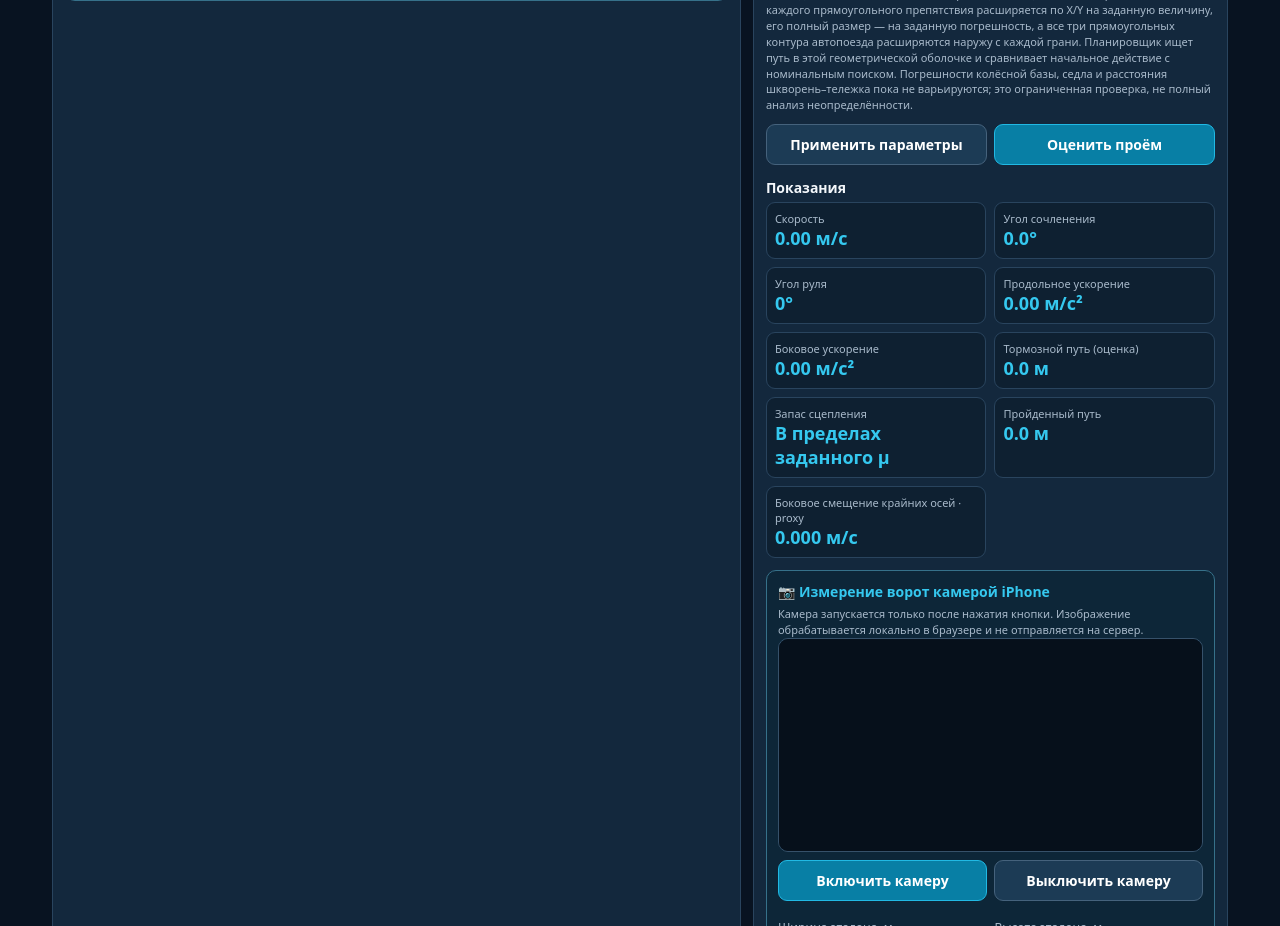
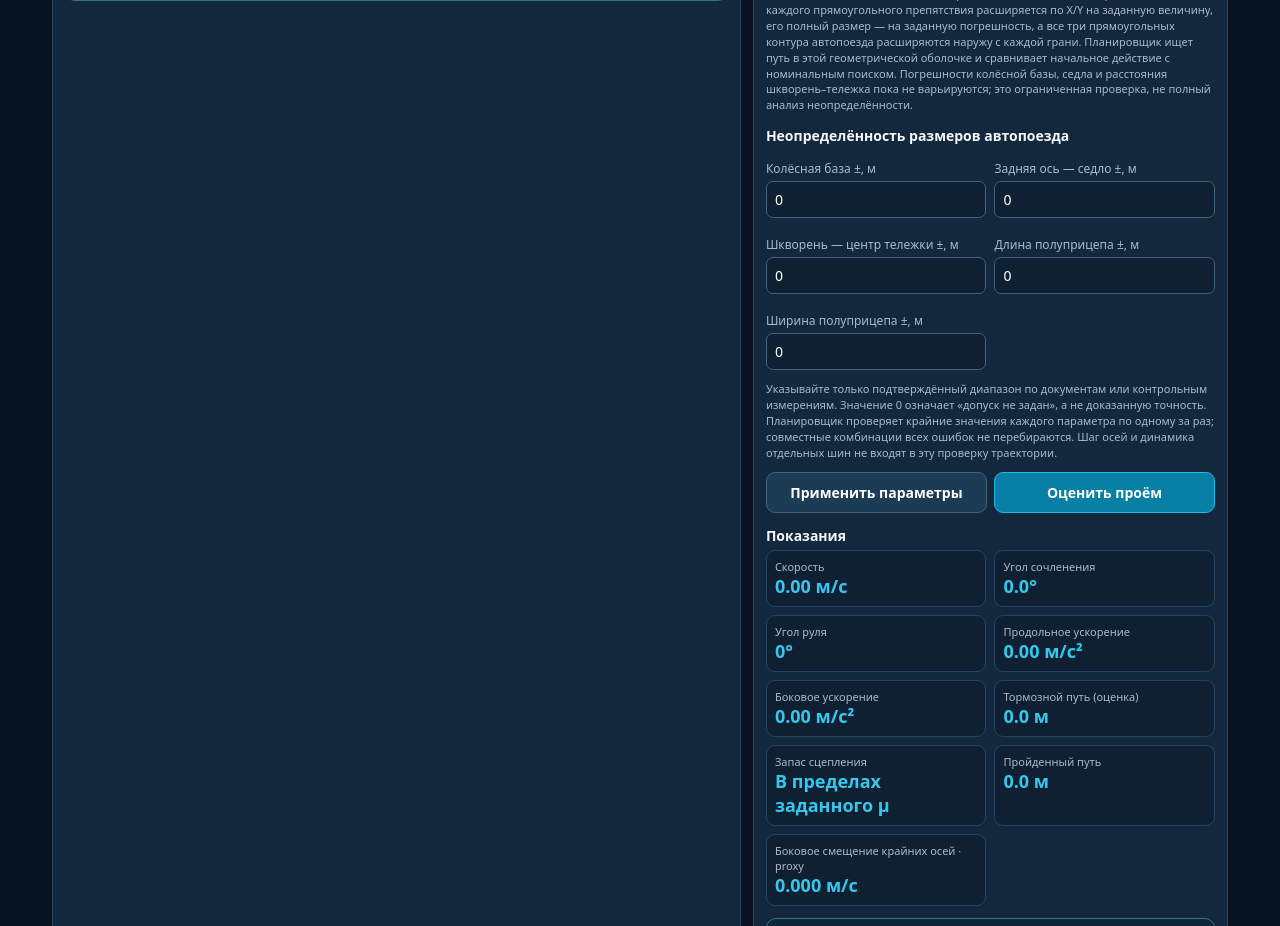
Before and after one commit to gnom3222-prog/TruckVision360-, a plain HTML site: page index.html in a window 1280 px wide. Shown: the part 1440-2366 px from the top of the page. Drawn offline with Linux system fonts and the light colour scheme.

Commit message:
Add physical dimension uncertainty controls

```diff
--- a/index.html
+++ b/index.html
@@ -183,6 +183,15 @@ canvas{max-width:100%}
 <div><label for="vehicleFootprintUncertainty">Расширение каждой грани автопоезда, м</label><input id="vehicleFootprintUncertainty" type="number" min="0" max="0.5" value="0.03" step="0.01"></div>
 </div>
 <p class="small">Это отдельные пользовательские границы, не оценка 1σ камеры: положение каждого прямоугольного препятствия расширяется по X/Y на заданную величину, его полный размер — на заданную погрешность, а все три прямоугольных контура автопоезда расширяются наружу с каждой грани. Планировщик ищет путь в этой геометрической оболочке и сравнивает начальное действие с номинальным поиском. Погрешности колёсной базы, седла и расстояния шкворень–тележка пока не варьируются; это ограниченная проверка, не полный анализ неопределённости.</p>
+<div class="section">Неопределённость размеров автопоезда</div>
+<div class="grid">
+<div><label for="wheelbaseUncertainty">Колёсная база ±, м</label><input id="wheelbaseUncertainty" type="number" min="0" max="2" value="0" step="0.01"></div>
+<div><label for="hitchOffsetUncertainty">Задняя ось — седло ±, м</label><input id="hitchOffsetUncertainty" type="number" min="0" max="1" value="0" step="0.01"></div>
+<div><label for="kingpinAxlesUncertainty">Шкворень — центр тележки ±, м</label><input id="kingpinAxlesUncertainty" type="number" min="0" max="5" value="0" step="0.01"></div>
+<div><label for="trailerLengthUncertainty">Длина полуприцепа ±, м</label><input id="trailerLengthUncertainty" type="number" min="0" max="5" value="0" step="0.01"></div>
+<div><label for="trailerWidthUncertainty">Ширина полуприцепа ±, м</label><input id="trailerWidthUncertainty" type="number" min="0" max="1.5" value="0" step="0.01"></div>
+</div>
+<p class="small">Указывайте только подтверждённый диапазон по документам или контрольным измерениям. Значение 0 означает «допуск не задан», а не доказанную точность. Планировщик проверяет крайние значения каждого параметра по одному за раз; совместные комбинации всех ошибок не перебираются. Шаг осей и динамика отдельных шин не входят в эту проверку траектории.</p>
 <div class="row" style="margin-top:8px">
 <button id="apply">Применить параметры</button>
 <button id="assess" class="primary">Оценить проём</button>
@@ -229,8 +238,8 @@ canvas{max-width:100%}
 </main>
 
 <script src="vehicle-physics.js?v=20261124-6"></script>
-<script src="articulated-planner.js?v=20261124-9"></script>
-<script src="truckvision.js?v=20261124-12"></script>
+<script src="articulated-planner.js?v=20261124-10"></script>
+<script src="truckvision.js?v=20261124-13"></script>
 <script src="voice.js?v=20261123-4"></script>
 <script src="camera-geometry.js?v=20261124-10"></script>
 <script src="camera-measure.js?v=20261124-10"></script>
```
